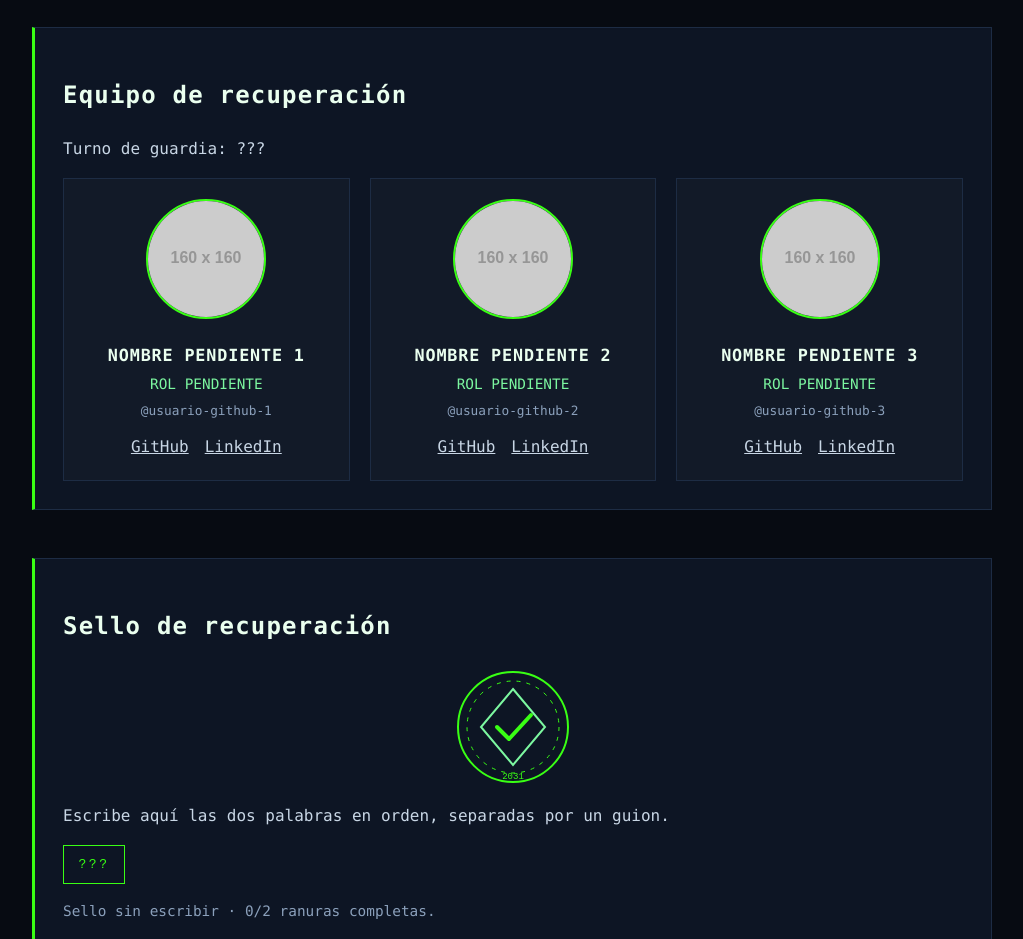
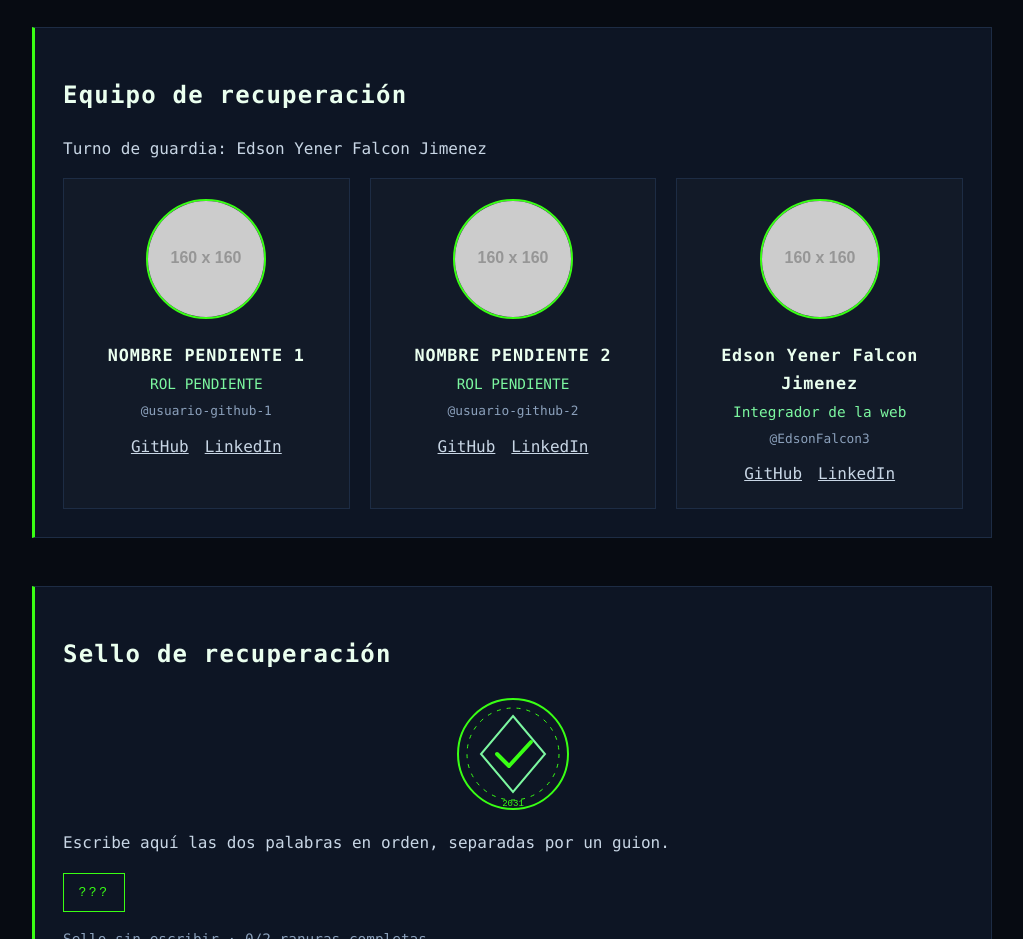
Before and after one commit to AlonsoGH2306/archivo-2031--patitosBB-, a plain HTML site: page index.html in a window 1280 px wide. Shown: the part 1120-2059 px from the top of the page, without its empty margins (128-1151 px from the left). Drawn offline with Linux system fonts and the light colour scheme; placeholder pictures from the web are drawn by us.

Commit message:
feat: completar tarjeta de Edson

```diff
--- a/index.html
+++ b/index.html
@@ -75,7 +75,7 @@
 
       <section class="equipo" id="equipo">
         <h2 class="equipo__titulo">Equipo de recuperación</h2>
-        <p class="equipo__lista">Turno de guardia: <span class="equipo__nombres">???</span></p>
+        <p class="equipo__lista">Turno de guardia: <span class="equipo__nombres">Edson Yener Falcon Jimenez</span></p>
         <div class="equipo__grid">
           <article class="tarjeta">
             <img
@@ -111,11 +111,11 @@
               src="https://placehold.co/160x160/0b1020/39ff14?text=%3F"
               alt="Fotografía pendiente del integrante 3"
             />
-            <h3 class="tarjeta__nombre">NOMBRE PENDIENTE 3</h3>
-            <p class="tarjeta__rol">ROL PENDIENTE</p>
-            <p class="tarjeta__usuario">@usuario-github-3</p>
+            <h3 class="tarjeta__nombre">Edson Yener Falcon Jimenez</h3>
+            <p class="tarjeta__rol">Integrador de la web</p>
+            <p class="tarjeta__usuario">@EdsonFalcon3</p>
             <ul class="tarjeta__enlaces">
-              <li><a class="tarjeta__enlace" href="https://github.com/">GitHub</a></li>
+              <li><a class="tarjeta__enlace" href="https://github.com/edsonfalcon">GitHub</a></li>
               <li><a class="tarjeta__enlace" href="https://www.linkedin.com/">LinkedIn</a></li>
             </ul>
           </article>
```
